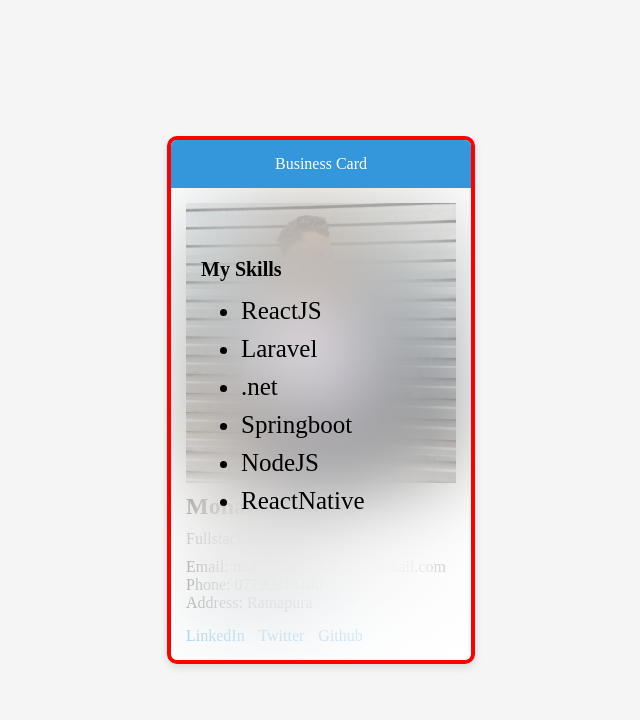
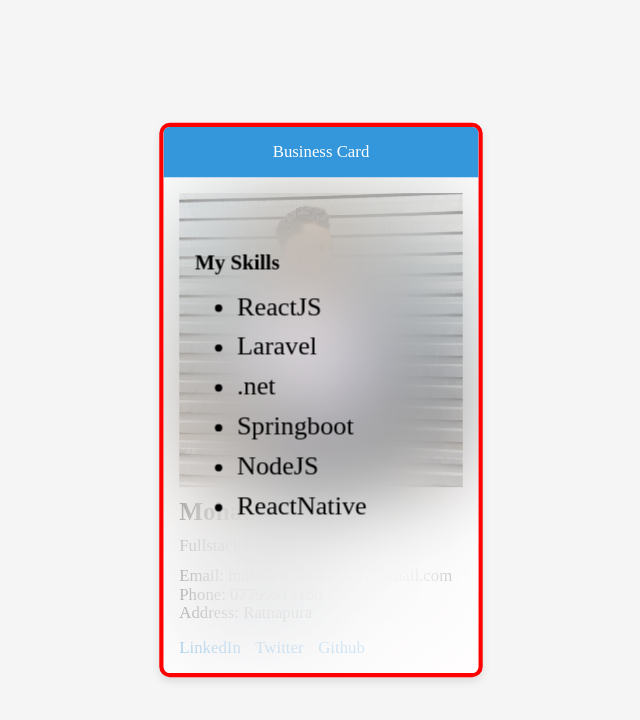
Before and after one commit to shzn-mhd/01.Buisness-card, a plain HTML site: page Business-card/index.html in a window 1280 px wide. In both pictures the pointer is over the element 640 px from the left and 400 px from the top of the page. Shown: the whole page, without its empty margins (319-959 px from the left). Drawn offline with Linux system fonts and the light colour scheme.

Commit message:
uncomment the scaling

```diff
--- a/Business-card/index.html
+++ b/Business-card/index.html
@@ -79,7 +79,7 @@
                 }
 
                 .businesscard:hover{
-                    /* transform: scale(1.05); */
+                    transform: scale(1.05);
                     border: 4px solid red;
                 }
 
```
